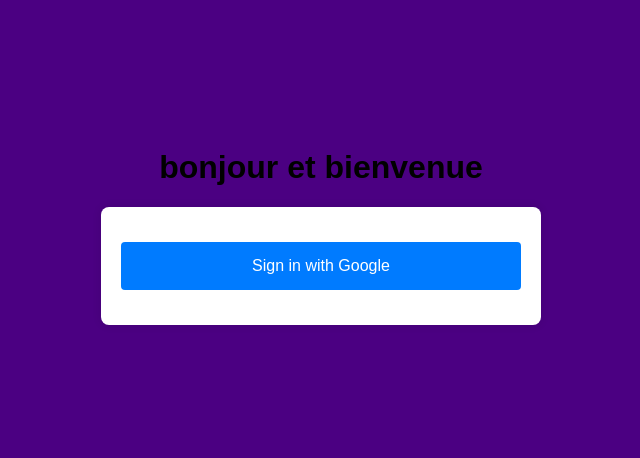
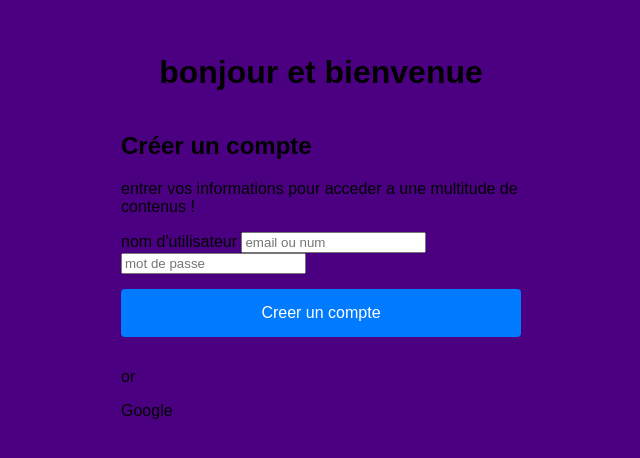
Before and after one commit to dede45140/outkhycast, a plain HTML site: page index.html in a window 1280 px wide. Shown: the part 174-632 px from the top of the page, without its empty margins (319-959 px from the left). Drawn offline with Linux system fonts and the light colour scheme.

Commit message:
Update index.html

```diff
--- a/index.html
+++ b/index.html
@@ -8,17 +8,25 @@
     <script type="module" src="firebase-config.js" defer></script>
 </head>
 <body>
-    <h1>bonjour et bienvenue</h1>
-
-    <div class="container">
-        <section id="whenSignedOut" class="form-container">
-            <button id="signInBtn" class="btn">Sign in with Google</button>
-        </section>
-
-        <section id="whenSignedIn" class="dashboard-container" hidden>
-            <div id="userDetails"></div>
-            <button id="signOutBtn" class="btn">Sign Out</button>
-        </section>
+ <div class="container">
+ <h1>bonjour et bienvenue</h1>
+ <div class="right-panel">
+    <h2>Créer un compte</h2>
+    <p>entrer vos informations pour acceder a une multitude de contenus !</p>
+ <form>
+    <div class="info">
+ <label for="username">nom d'utilisateur</label>
+ <input type="email" placeholder="email ou num" id="email" required>
+ <input type="password" placeholder="mot de passe" id="password" required>
+ <button type="submit" id="submit">Creer un compte</button>
+    </div>
+ <p> or </p>
+ <div class="autre option">
+ <div class="google">Google</div>
+ </div>
+</div>
+    </form>
+    </div>
     </div>
 </body>
 </html>
```
